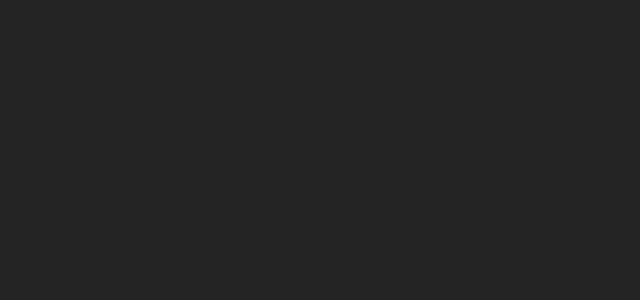
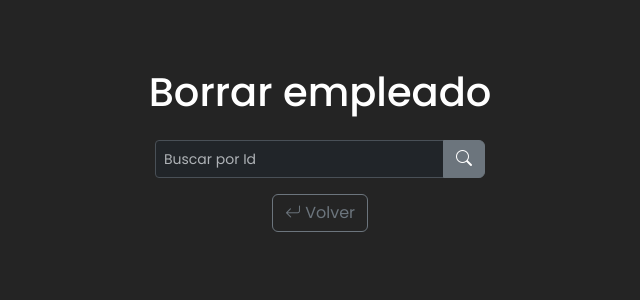
Before and after one commit to nicomellaor/gestion-empleados, a React (Vite) app: page /delete in a window 1280 px wide. Before the commit this address had no page. Shown: the top 300 px of the page, without its empty margins (320-960 px from the left). Built offline with nearby package versions, Linux system fonts and the light colour scheme.

Commit message:
Función eliminar agregada

```diff
--- a/src/App.jsx
+++ b/src/App.jsx
@@ -4,6 +4,7 @@
 import Search from './pages/Search'
 import Add from './pages/Add'
 import Edit from './pages/Edit'
+import Delete from './pages/Delete'
 
 function App() {
   return (
@@ -13,6 +14,7 @@
         <Route path="/add" element={<Add />} />
         <Route path="/search" element={<Search />} />
         <Route path="/edit" element={<Edit />} />
+        <Route path="/delete" element={<Delete />} />
       </Routes>
     </>
   )
--- /dev/null
+++ b/src/pages/Delete.jsx
@@ -0,0 +1,59 @@
+import EmployeeSearch from '../components/EmployeeSearch';
+import Button from 'react-bootstrap/Button';
+import Modal from 'react-bootstrap/Modal';
+import { Link } from 'react-router-dom';
+import { useEffect, useState } from 'react';
+import { deleteAxios } from '../Functions';
+import { useNavigate } from 'react-router-dom';
+import { ModalBody } from 'react-bootstrap';
+
+function Delete() {
+    const navigate = useNavigate();
+    const [show, setShow] = useState(false);
+    const [employeeToDelete, setEmployeeToDelete] = useState(null);
+
+    const handleClose = () => setShow(false);
+
+    const handleDelete = (employee) => {
+        setEmployeeToDelete(employee);
+        setShow(true);
+    }
+
+    const deleteEmployee = async () => {
+        try {
+            deleteAxios(employeeToDelete.id);
+            setShow(false);
+            navigate('/');
+        } catch (error){
+            console.log(error.response);
+        }
+    }
+
+    useEffect(() => {
+        if (!employeeToDelete || !employeeToDelete.id) {
+            setShow(false);
+        }
+    })
+
+    return (
+        <>
+            <div className='d-flex justify-content-center align-items-center text-center flex-column my-5' data-bs-theme="dark">
+                <h1>Borrar empleado</h1>
+                <EmployeeSearch setData={handleDelete}/>
+                <Link to="/"><Button variant="outline-secondary" className="mb-3"><i className="bi bi-arrow-return-left"></i> Volver</Button></Link>
+            </div>
+            <Modal show={show} onHide={handleClose} data-bs-theme="dark">
+                <Modal.Header closeButton>
+                    <Modal.Title>Confirmar eliminación</Modal.Title>
+                </Modal.Header>
+                <ModalBody>¿Estás seguro(a) de que deseas borrar este empleado?</ModalBody>
+                <Modal.Footer>
+                    <Button variant="outline-secondary" onClick={handleClose}><i className="bi bi-x-lg"></i> Cancelar</Button>
+                    <Button variant="outline-danger" onClick={deleteEmployee}><i className="bi bi-trash"></i> Borrar</Button>
+                </Modal.Footer>
+            </Modal>
+        </>
+    )
+}
+
+export default Delete
```
